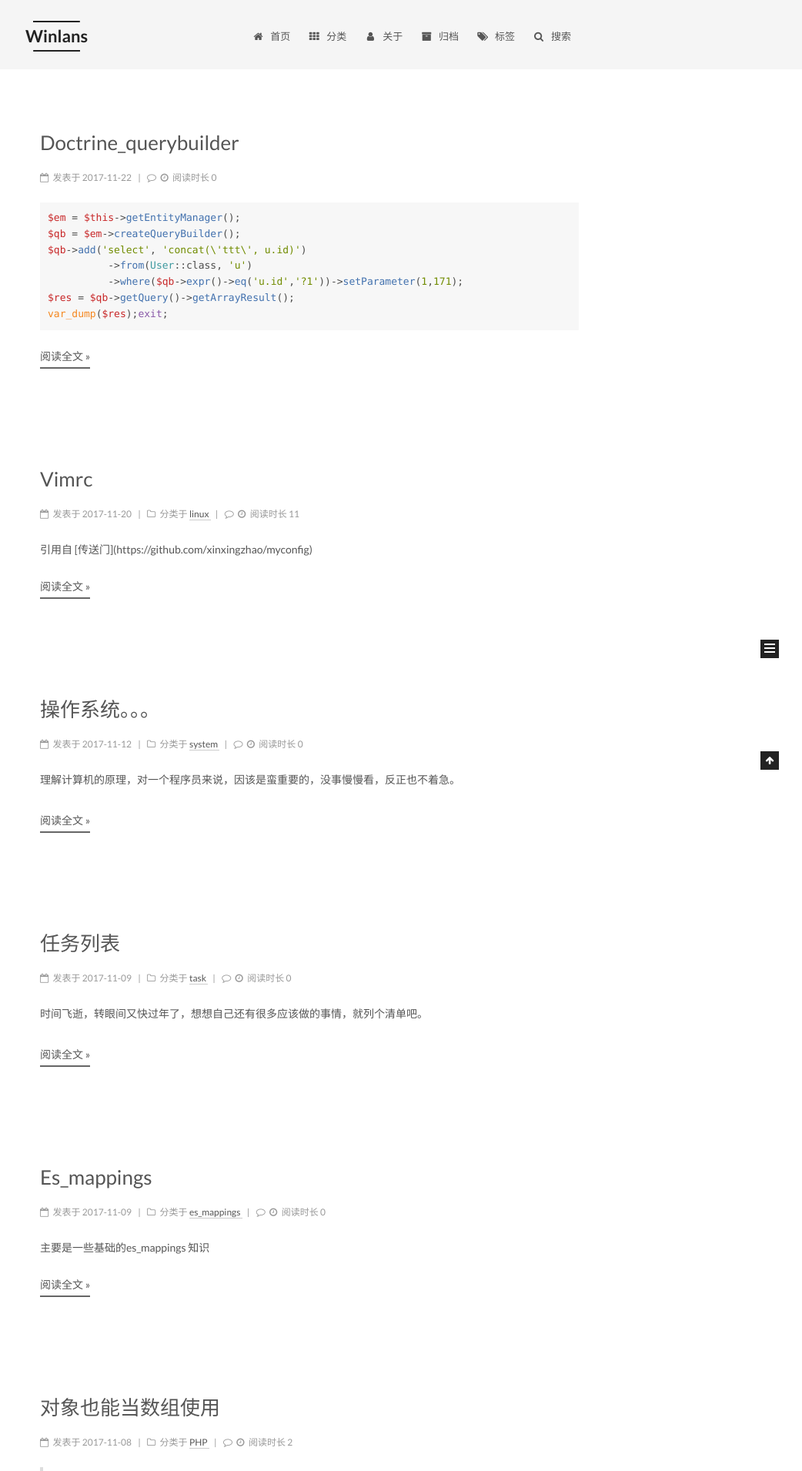
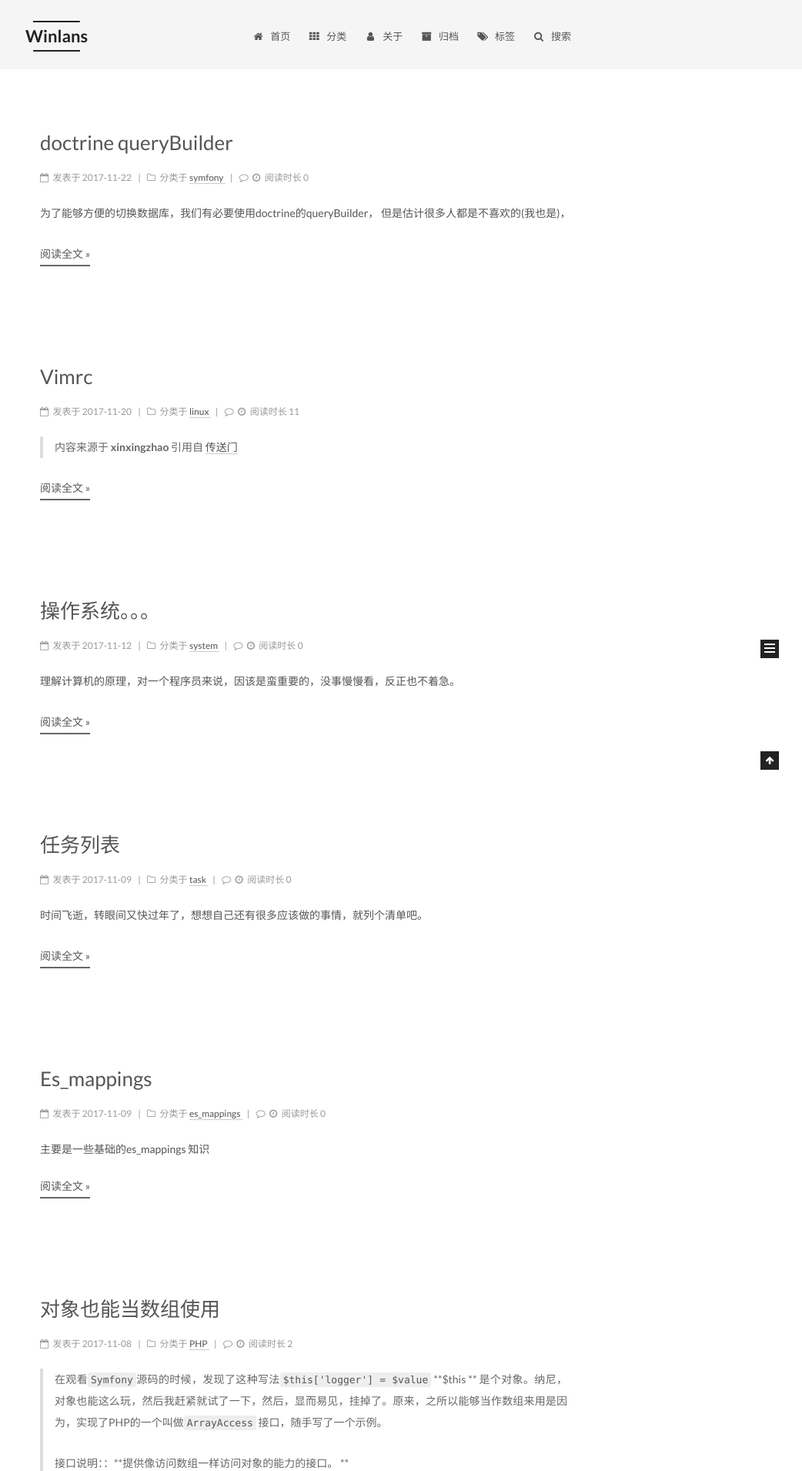
Before and after one commit to winlans/winlans.github.io, a Jekyll site: the page built from index.html, in a window 1280 px wide. Shown: the top 1911 px of the page at 77% size, without its empty margins (238-1280 px from the left). Built offline with Jekyll 4.4.1, drawn with Linux system fonts in a browser that asks for light colours; the list of posts is cut into pages by our own code; comment, search, counter and statistics services are not loaded.

Commit message:
fix some

````diff
--- a/_posts/2017-11-20-vimrc.md
+++ b/_posts/2017-11-20-vimrc.md
@@ -5,8 +5,11 @@ categories:
 tags:
 - vim
 - linux
-description: 引用自 [传送门](https://github.com/xinxingzhao/myconfig)
+
+
 ---
+
+>  内容来源于 **xinxingzhao** 引用自 [传送门](https://github.com/xinxingzhao/myconfig)
 
 
 
--- a/_posts/2017-11-22-Doctrine_queryBuilder.md
+++ b/_posts/2017-11-22-Doctrine_queryBuilder.md
@@ -1,3 +1,18 @@
+---
+title: doctrine queryBuilder
+categories:
+- symfony
+tags:
+- orm
+- symfony
+---
+
+
+
+为了能够方便的切换数据库，我们有必要使用doctrine的queryBuilder， 但是估计很多人都是不喜欢的(我也是)，
+
+之前尝试用的时候，发现在doctrine定义的`SELECT`	语法中并没有`CONCAT, GROUP_CONCAT` 这些有时候会用到的函数，于是就放弃了，今天才发现原来我们还可以这么用。。。。
+
 ```php
 $em = $this->getEntityManager();
 $qb = $em->createQueryBuilder();
````
